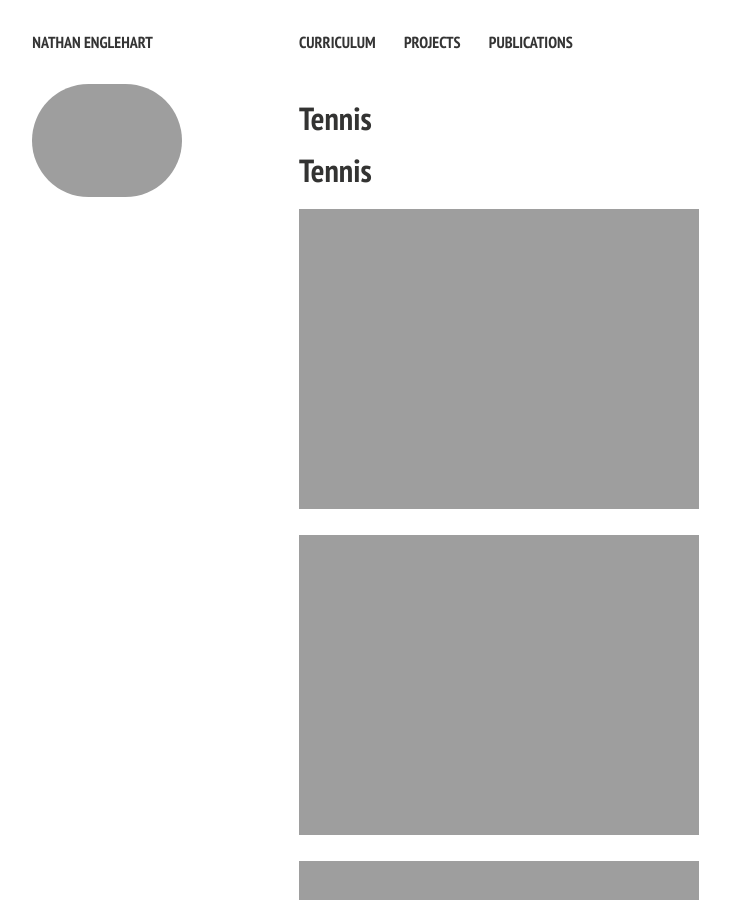
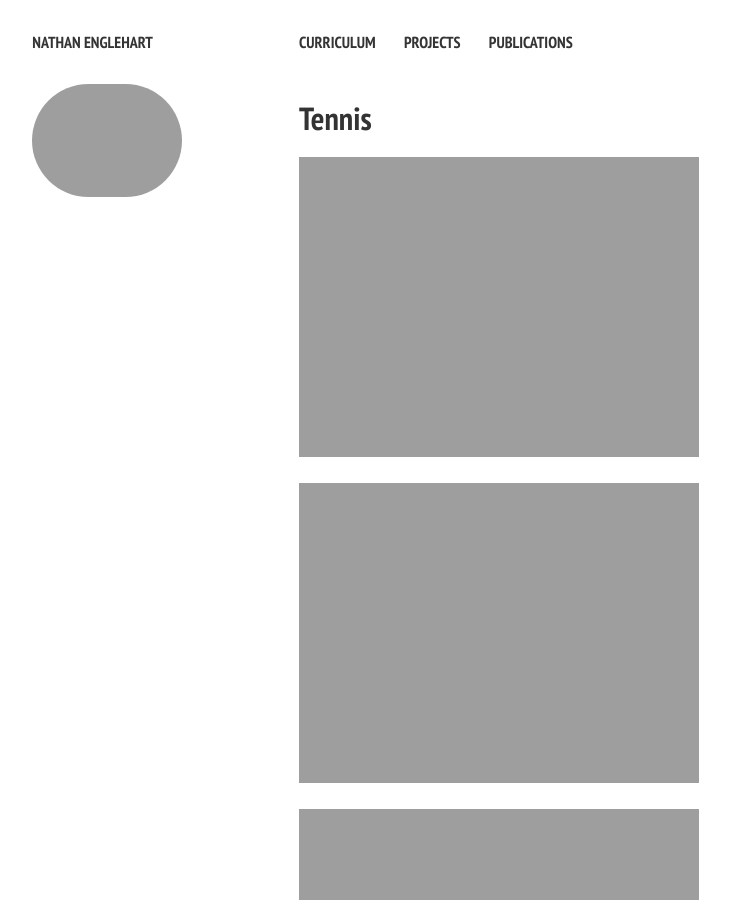
Before and after one commit to nathanenglehart/nathanenglehart.github.io, a Jekyll site: the page built from tennis.md, in a window 1280 px wide and 900 px high. Shown: the whole window, without its empty margins (21-751 px from the left). Built offline with Jekyll 4.4.1, drawn with Linux system fonts in a browser that asks for light colours; nearby versions of some CDN libraries.

Commit message:
Update tennis.md

```diff
--- a/tennis.md
+++ b/tennis.md
@@ -6,8 +6,6 @@ tags: [Jekyll, theme, responsive, blog, template]
 modified: 2-16-22
 comments: false
 ---
-
-# Tennis
 
 <figure>
 <img src="/images/Englehart, Nathan (41).JPG">
```
